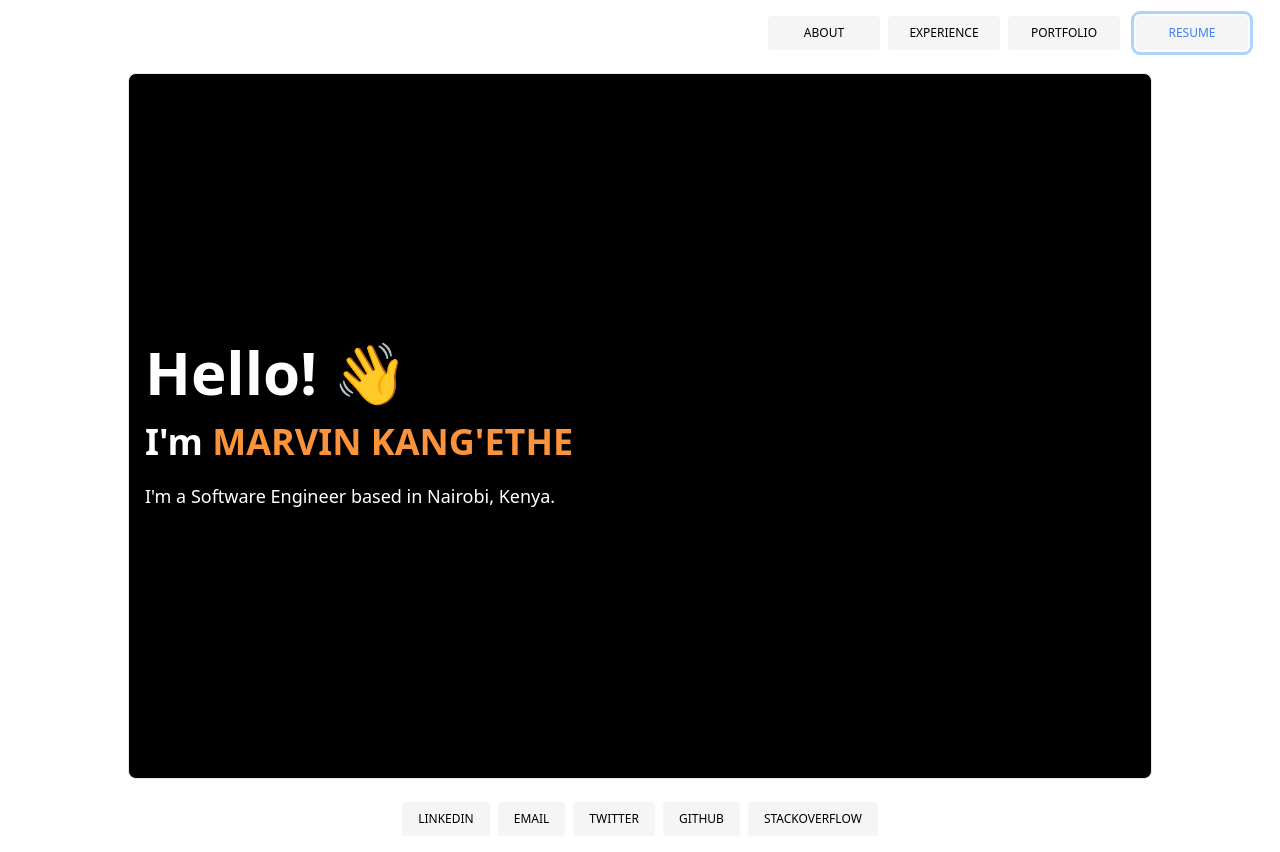
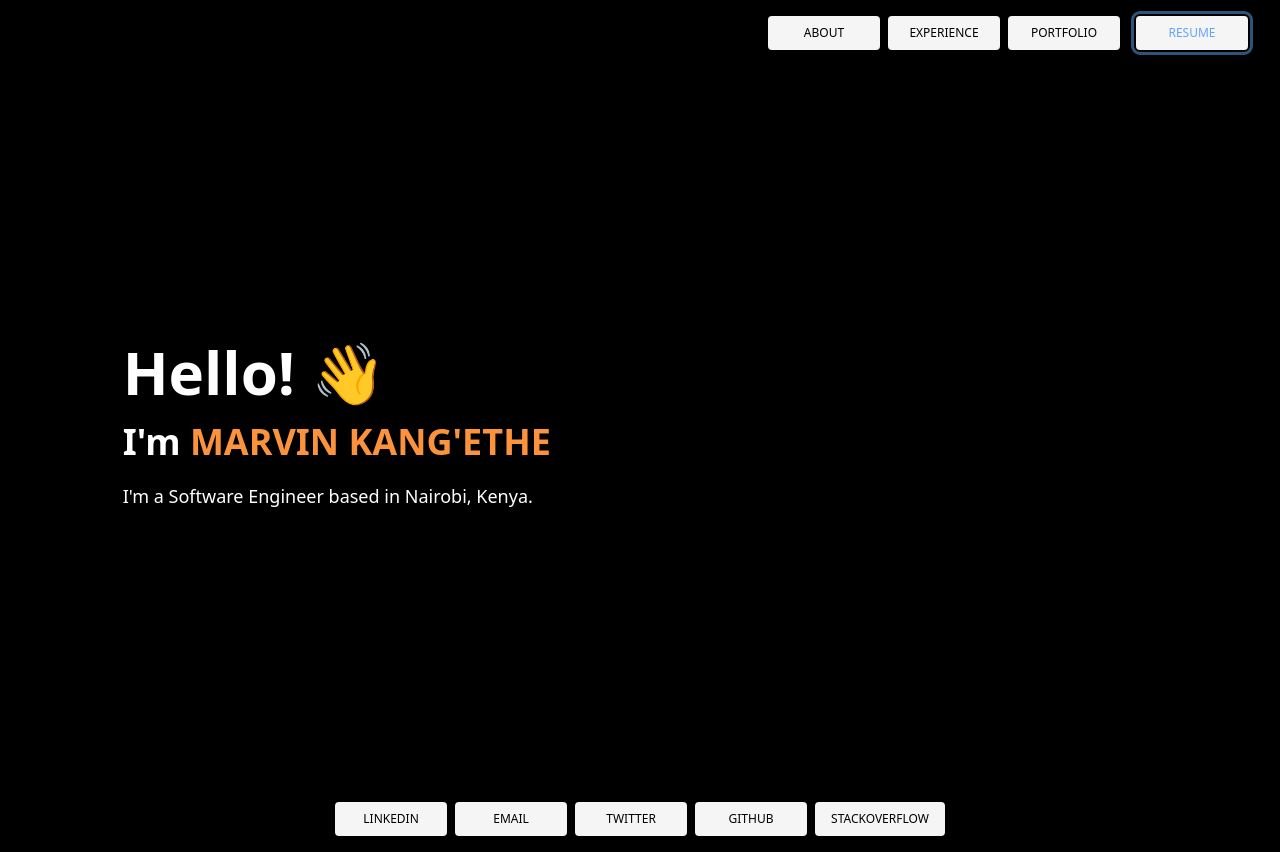
Before and after one commit to kang-marvin/portfolio, a React (Create React App) app: page / in a window 1280 px wide. Built offline with nearby package versions, Linux system fonts and the light colour scheme.

Commit message:
Refactor styling

```diff
--- a/src/components/Experience.js
+++ b/src/components/Experience.js
@@ -1,50 +1,22 @@
 import React from "react";
 
 import { ExperienceData } from "../data";
-
-const listClassName = `
-  relative
-  after:absolute after:left-[3rem]
-  after:top-[4.5rem]
-  after:h-[calc(100%-4.5rem)]
-  after:w-px
-  after:content-['']
-  dark:after:bg-neutral-600
-`;
-
-const stepHeaderClassName = `
-  flex items-center uppercase
-  p-6 after:content-['']
-`;
-
-const stepIconClassName = `
-  mr-2 flex h-[3rem] w-[3rem]
-  items-center justify-center rounded-full
-  bg-orange-600 text-md font-medium text-black
-`;
-
-const stepDateClassName = `
-  dark:text-neutral-300
-`;
-
-const stepDescriptionClassName = `
-  overflow-hidden pr-6 pb-6 pl-[4rem]
-`;
+import { stepClasses } from "../styles";
 
 const PerExperience = props => {
   const { exp } = props;
 
   return (
-    <li className={listClassName} key={exp.date}>
+    <li className={stepClasses.list} key={exp.date}>
       {/* Header */}
-      <div className={stepHeaderClassName}>
+      <div className={stepClasses.header}>
         {/* step icon */}
-        <span className={stepIconClassName}>&#x1F4BC;</span>
+        <span className={stepClasses.icon}>&#x1F4BC;</span>
         {/* step date */}
-        <span className={stepDateClassName}>{exp.date}</span>
+        <span className={stepClasses.date}>{exp.date}</span>
       </div>
       {/* Description */}
-      <div className={stepDescriptionClassName}>
+      <div className={stepClasses.description}>
         <p className="font-bold text-2xl">{exp.role} - {exp.companyName}</p>
         <span>{exp.description}</span>
       </div>
--- a/src/components/Introduction.js
+++ b/src/components/Introduction.js
@@ -1,8 +1,7 @@
 import React from 'react';
 
 import { IntroductionData } from "./../data";
-
-const mainColor = `text-orange-400 `;
+import { colorClasses } from '../styles';
 
 const GreetingsClassName = `
   text-6xl font-bold mb-5
@@ -24,7 +23,7 @@ const Introduction = () => {
       <h1 className={GreetingsClassName}>Hello! &#128075;</h1>
       {/* Introductory */}
       <p className={IntroductoryClassName}>
-        I'm <span className={`${userNameClassName} ${mainColor}`}>{IntroductionData.full_name}</span>
+        I'm <span className={`${userNameClassName} ${colorClasses.textColor}`}>{IntroductionData.full_name}</span>
       </p>
       {/* Brief Description */}
       <span className='text-white text-lg'>
--- a/src/components/Portfolio.js
+++ b/src/components/Portfolio.js
@@ -1,33 +1,7 @@
 import React from "react";
 
 import { PortfolioData } from "../data";
-
-const cardClassName = `
-  flex flex-col w-4/5 rounded-lg
-  text-center shadow-lg
-  dark:bg-neutral-700
-  m-4 p-4
-`;
-
-const cardHeaderClassName = `
-  mb-2 text-xl font-medium
-  text-neutral-800
-  dark:text-neutral-50
-`;
-
-const labelClassName = `
-  rounded-xl border bg-gray-600
-  px-[.8rem] py-[.5rem] leading-none
-`;
-
-const buttonClassName = `
-  min-w-[8rem] max-w-[30rem] w-full
-  rounded border-2 border-primary px-2 py-2
-  text-xs font-medium uppercase leading-normal
-  text-primary hover:border-primary-600
-  hover:bg-neutral-500 hover:bg-opacity-10
-  hover:text-primary-600
-`;
+import { cardClasses, colorClasses } from "../styles";
 
 const PerProject = (props) => {
   const { project } = props;
@@ -44,9 +18,9 @@ const PerProject = (props) => {
         {data.map((link) => {
           return (
             <a href={link.url} target="_blank" rel="noreferrer">
-              <button className={buttonClassName}>
+              <button className={cardClasses.button}>
                 {link.name}{" "}
-                <i className="bi bi-box-arrow-in-up-right text-green-300"></i>
+                <i class={`bi bi-box-arrow-in-up-right ${colorClasses.linkColor}`}></i>
               </button>
             </a>
           );
@@ -65,23 +39,20 @@ const PerProject = (props) => {
     return (
       <div className="flex flex-wrap items-end justify-center space-x-2 space-y-2 m-4">
         {data.map((tool) => {
-          return <span className={labelClassName}>{tool}</span>;
+          return <span className={cardClasses.label}>{tool}</span>;
         })}
       </div>
     );
   };
 
   return (
-    <div className={cardClassName}>
-      <div className="">
-        <h5 className={cardHeaderClassName}>
+    <div className={cardClasses.card}>
+      <div>
+        <h5 className={cardClasses.header}>
           {project.title} - {PortfolioData.project_types[project.type]}
         </h5>
 
-        <p className="
-            text-base text-neutral-600
-          dark:text-neutral-200
-          ">
+        <p className={colorClasses.infoParagraph}>
           {project.about}
         </p>
 
--- a/src/data/index.js
+++ b/src/data/index.js
@@ -1,3 +1,5 @@
+import { linkClasses } from "../styles";
+
 const IntroductionData = {
   full_name: "Marvin Kang'ethe",
   description: "I'm a Software Engineer based in Nairobi, Kenya."
@@ -147,7 +149,7 @@ const HeaderData = {
     {
       name: "Resume",
       link: "https://github.com/kang-marvin/resume/blob/master/Marvin%20Kang'ethe%20Resume.pdf",
-      className: "outline outline-offset-2 outline-blue-400/50 text-blue-500"
+      className: `outline ${linkClasses.a}`,
     },
   ]
 }
--- a/src/index.css
+++ b/src/index.css
@@ -3,8 +3,7 @@
 @tailwind utilities;
 
 :root {
-  /* --main-background-color: black */
-  --main-background-color: white
+  --main-background-color: black
 }
 
 #root {
--- /dev/null
+++ b/src/styles/index.js
@@ -0,0 +1,86 @@
+const helpers = {
+  heavyText: "text-neutral-600 dark:text-neutral-200",
+  lightText: "text-neutral-800 dark:text-neutral-50",
+}
+
+const colorClasses = {
+  textColor: "text-orange-400",
+  backgroundColor: "bg-black",
+  linkColor: "text-blue-400",
+  infoParagraph: `
+    text-base ${helpers.heavyText}
+  `,
+  outline: `
+    outline-blue-400/50
+  `
+}
+
+const containerClasses = {
+  div: "flex justify-center w-screen min-h-[90%] items-center",
+  main: "w-5/6 h-[98%] rounded-lg min-w-[10rem] border-orange-50"
+}
+
+const linkClasses = {
+  button: `rounded px-4 p-2 text-xs
+    font-medium uppercase leading-normal
+    text-primary bg-neutral-100
+    hover:bg-neutral-300 min-w-[7rem]
+  `,
+  a: `
+    outline outline-offset-2
+    ${colorClasses.outline}
+    ${colorClasses.linkColor}
+  `
+}
+
+const cardClasses = {
+  card: `
+    flex flex-col w-4/5 rounded-lg
+    text-center shadow-lg
+    dark:bg-neutral-700
+    m-4 p-4
+  `,
+  header: `
+    mb-2 text-xl font-medium ${helpers.lightText}
+  `,
+  label: `
+    rounded-xl border bg-gray-600
+    px-[.8rem] py-[.5rem] leading-none
+  `,
+  button: `
+    min-w-[8rem] max-w-[30rem] w-full
+    rounded border-2 border-primary px-2 py-2
+    text-xs font-medium uppercase leading-normal
+    text-primary hover:border-primary-600
+    hover:bg-neutral-500 hover:bg-opacity-10
+    hover:text-primary-600
+  `
+}
+
+const stepClasses = {
+  list: `
+    relative
+    after:absolute after:left-[3rem]
+    after:top-[4.5rem]
+    after:h-[calc(100%-4.5rem)]
+    after:w-px
+    after:content-['']
+    dark:after:bg-neutral-600
+  `,
+
+  header: `
+    flex items-center uppercase
+    p-6 after:content-['']
+  `,
+
+  icon: `
+    mr-2 flex h-[3rem] w-[3rem]
+    items-center justify-center rounded-full
+    bg-orange-600 text-md font-medium text-black
+  `,
+
+  date: "dark:text-neutral-300",
+  description: "pr-6 pb-6 pl-[4rem]"
+}
+
+export { colorClasses, containerClasses, linkClasses, cardClasses, stepClasses }
--- a/src/ui/Container.js
+++ b/src/ui/Container.js
@@ -1,14 +1,13 @@
 import React from 'react';
-
-const mainColor = `bg-black`;
+import { containerClasses, colorClasses } from '../styles';
 
 const Container = (props) => {
   const { children } = props;
   return (
-    <div className='flex justify-center w-screen h-[90%] items-center'>
-      <div className={`${mainColor} w-4/5 h-[98%] border rounded-lg min-w-[10rem]`}>
+    <div class={containerClasses.div}>
+      <main class={`${colorClasses.backgroundColor} ${containerClasses.main}`}>
         {children}
-      </div>
+      </main>
     </div>
   );
 };
--- a/src/ui/Footer.js
+++ b/src/ui/Footer.js
@@ -1,13 +1,7 @@
 import React from 'react';
 
 import { FooterData } from '../data';
-
-const buttonClassName = `
-  rounded px-4 p-2 text-xs
-  font-medium uppercase leading-normal
-  text-primary bg-neutral-100
-  hover:bg-neutral-300
-`;
+import { linkClasses } from '../styles';
 
 const LinkWrapper = (props) => {
   const { name, link } = props;
@@ -21,7 +15,7 @@ const LinkWrapper = (props) => {
     >
       <button
         type="button"
-        className={buttonClassName}
+        className={linkClasses.button}
       >
         {name}
       </button>
--- a/src/ui/Header.js
+++ b/src/ui/Header.js
@@ -1,13 +1,7 @@
 import React from 'react';
 
 import { HeaderData } from '../data';
-
-const buttonClassName = `
-  rounded px-4 p-2 text-xs
-  font-medium uppercase leading-normal
-  text-primary bg-neutral-100
-  hover:bg-neutral-300 min-w-[7rem]
-`;
+import { linkClasses } from '../styles';
 
 const LinkWrapper = (props) => {
   const { name, link, className } = props;
@@ -21,7 +15,7 @@ const LinkWrapper = (props) => {
     >
       <button
         type="button"
-        className={`${buttonClassName} ${className}`}
+        className={`${linkClasses.button} ${className}`}
       >
         {name}
       </button>
@@ -50,7 +44,7 @@ const Header = (props) => {
         return (
           <button
             type="button"
-            class={buttonClassName}
+            class={linkClasses.button}
             onClick={() => setPage(title)}
           >
             {title}
```
